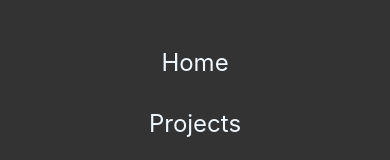
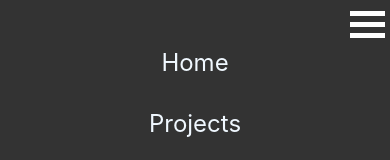
Before and after one commit to turkaytunc/turkaytunc.com, a React (Create React App) app: page / in a window 390 px wide. Shown: the top 160 px of the page. Built offline with nearby package versions, Linux system fonts and the light colour scheme.

Commit message:
added styling for ham-menu

```diff
--- a/src/components/navbar/navbar.scss
+++ b/src/components/navbar/navbar.scss
@@ -59,18 +59,35 @@
 }
 
 .nav-hamburger {
+    display: none;
     cursor: pointer;
     position: fixed;
-    top: 0;
+    top: 5px;
+    right: 5px;
 }
+
 .hamburger-bar1,
 .hamburger-bar2,
 .hamburger-bar3 {
     width: 35px;
     height: 5px;
-    background-color: #333;
+    background-color: rgb(255, 255, 255);
     margin: 6px 0;
     transition: 0.4s;
+}
+
+.change .hamburger-bar1 {
+    -webkit-transform: rotate(-45deg) translate(-9px, 6px);
+    transform: rotate(-45deg) translate(-9px, 6px);
+}
+
+.change .hamburger-bar2 {
+    opacity: 0;
+}
+
+.change .hamburger-bar3 {
+    -webkit-transform: rotate(45deg) translate(-8px, -8px);
+    transform: rotate(45deg) translate(-8px, -8px);
 }
 
 @media only screen and (max-width: 720px) {
@@ -86,6 +103,7 @@
 }
 
 @media only screen and (max-width: 520px) {
+
     .navbar-div {
         flex-direction: column;
     }
@@ -98,6 +116,10 @@
         display: inline-block;
         font-size: 1.5rem;
     }
+
+    .nav-hamburger {
+        display: inline-block;
+    }
 }
 
 @media only screen and (min-width: 3800px) {
```
